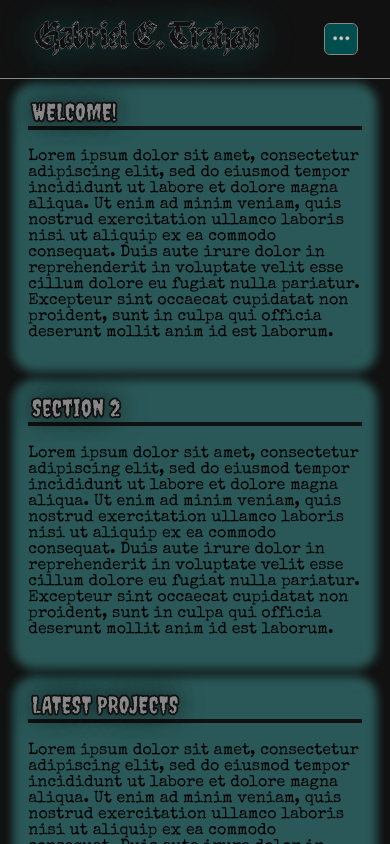
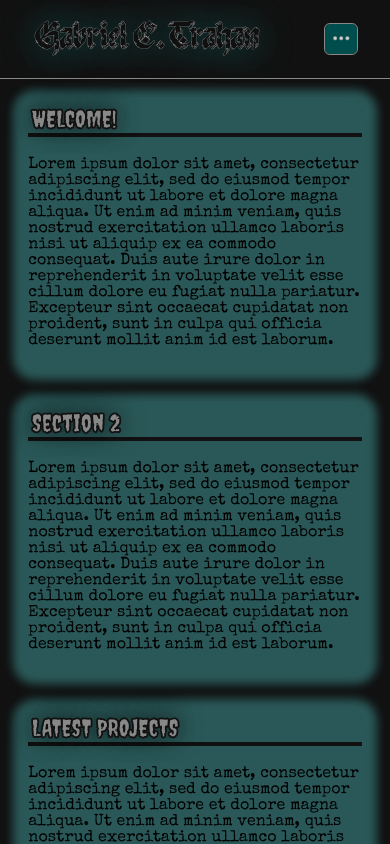
Before and after one commit to theokoles7/portfolio, an Angular app in the folder ui/: page / in a window 390 px wide. Shown: the top 844 px of the page. Built offline with nearby package versions, Linux system fonts and the light colour scheme.

Commit message:
Increases top margin of sections for mobile

```diff
--- a/ui/src/app/pages/home/home.component.scss
+++ b/ui/src/app/pages/home/home.component.scss
@@ -31,6 +31,10 @@ div.outer{
       box-shadow: 0px 0px 10px 15px rgba($teal2, .3);
       border-radius: .5em;
 
+      @media only screen and (max-width: 768px){
+        margin-top: 7%;
+      }
+
       h2.sec-header{
         font-family: Creep;
         font-size: 2em;
```
